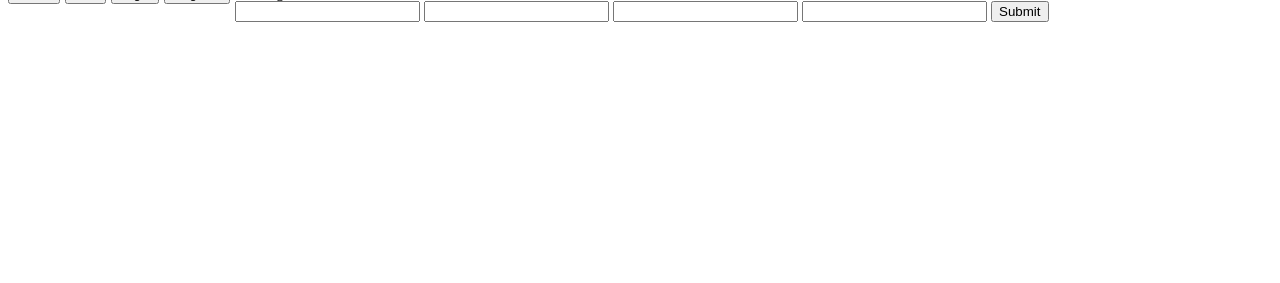
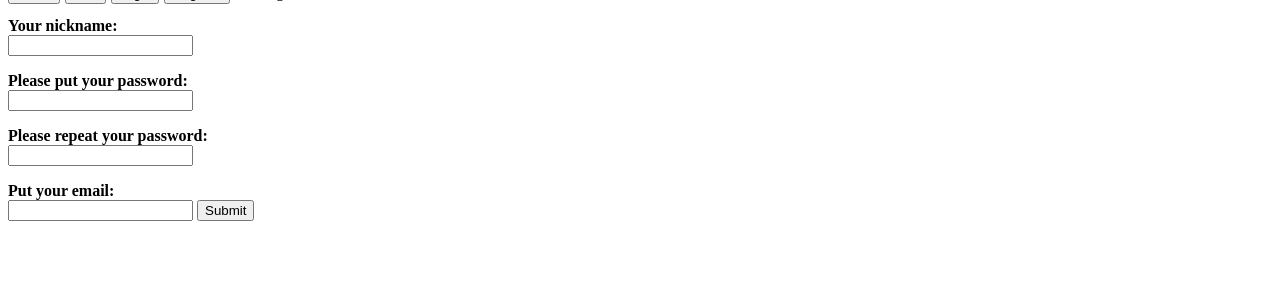
Before and after one commit to ArteZee/web_market, a Django app: page /register/ in a window 1280 px wide. Shown: the part 43-326 px from the top of the page. Run offline with Django 4.2, Linux system fonts and the light colour scheme.

Commit message:
add some text on register

```diff
--- a/user/templates/register.html
+++ b/user/templates/register.html
@@ -2,11 +2,15 @@
 {% block title %}Login{% endblock %}
 {% block container %}
     <div>Message: {{ message }}</div>
-    <form method="post">
+    <form method="post" >
         {% csrf_token %}
+        <p><b>Your nickname:</b><br>
         <input id="username" name="username" type="text">
+        <p><b>Please put your password:</b><Br>
         <input id="password1" name="password1" type="password">
+         <p><b>Please repeat your password:</b><Br>
         <input id="password2" name="password2" type="password">
+         <p><b>Put your email:</b><Br>
         <input id="email" name="email" type="email">
         <input type="submit">
     </form>
```
